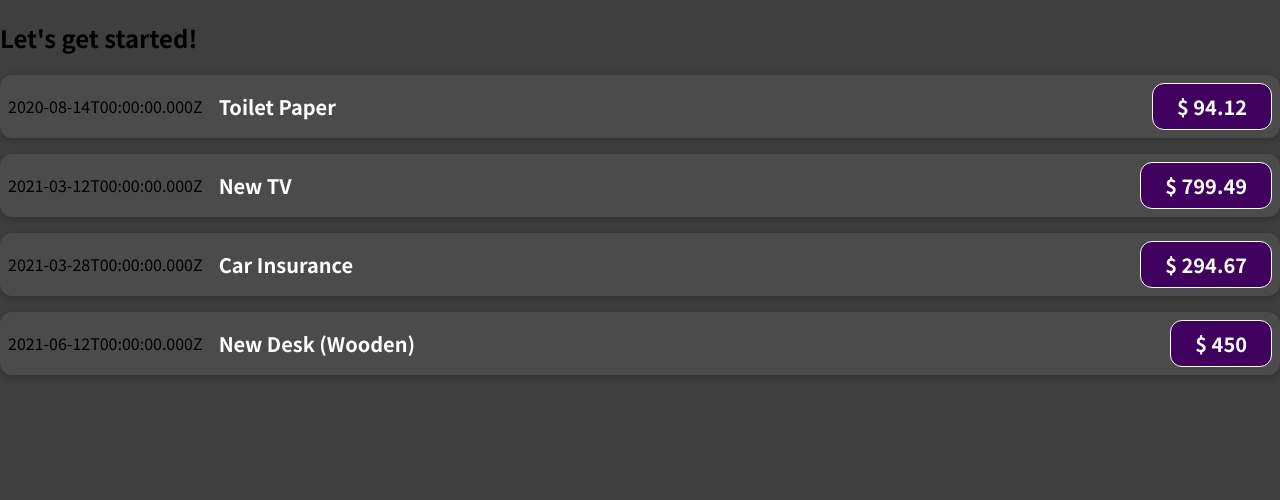
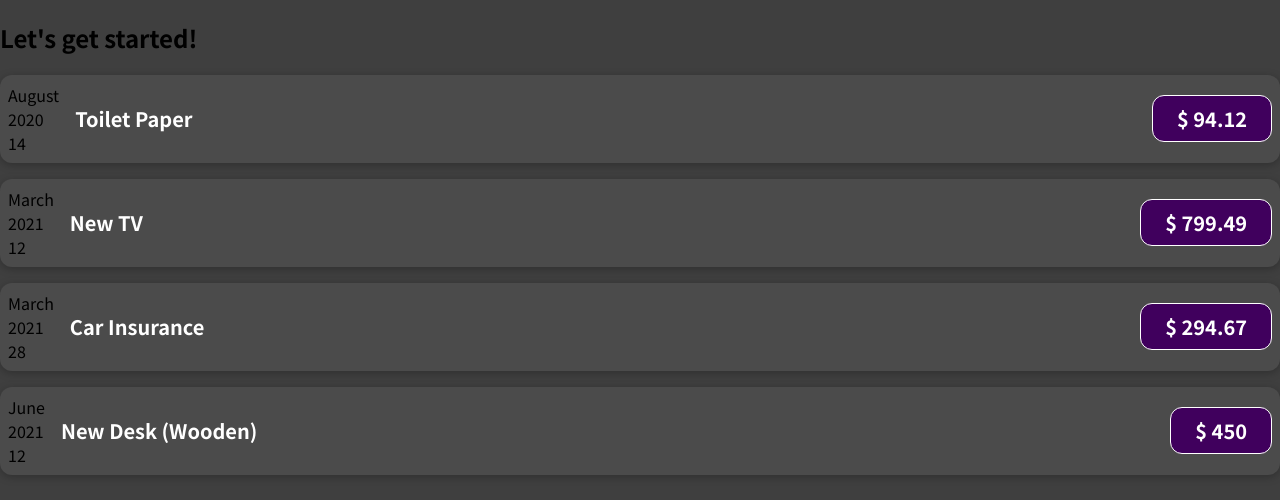
Before and after one commit to Youssef-SherifMo/expense-tracker, a React (Create React App) app: page / in a window 1280 px wide. Shown: the top 500 px of the page. Built offline with nearby package versions, Linux system fonts and the light colour scheme.

Commit message:
Update ExpenseItem.jsx
adding js logic

```diff
--- a/src/component/ExpenseItem.jsx
+++ b/src/component/ExpenseItem.jsx
@@ -1,8 +1,15 @@
 import './ExpenseItem.css';
 const ExpenseItem = (props) => {
+	const month = props.date.toLocaleString('en-US', { month: 'long' });
+	const day = props.date.toLocaleString('en-US', { day: '2-digit' });
+	const year = props.date.getFullYear();
 	return (
 		<div className='expense-item'>
-			<div className=''>{props.date.toISOString()}</div>
+			<div>
+				<div>{month}</div>
+				<div>{year}</div>
+				<div>{day}</div>
+			</div>
 			<div className='expense-item__description'>
 				<h2>{props.title}</h2>
 				<div className='expense-item__price'>{`$ ${props.amount}`}</div>
```
